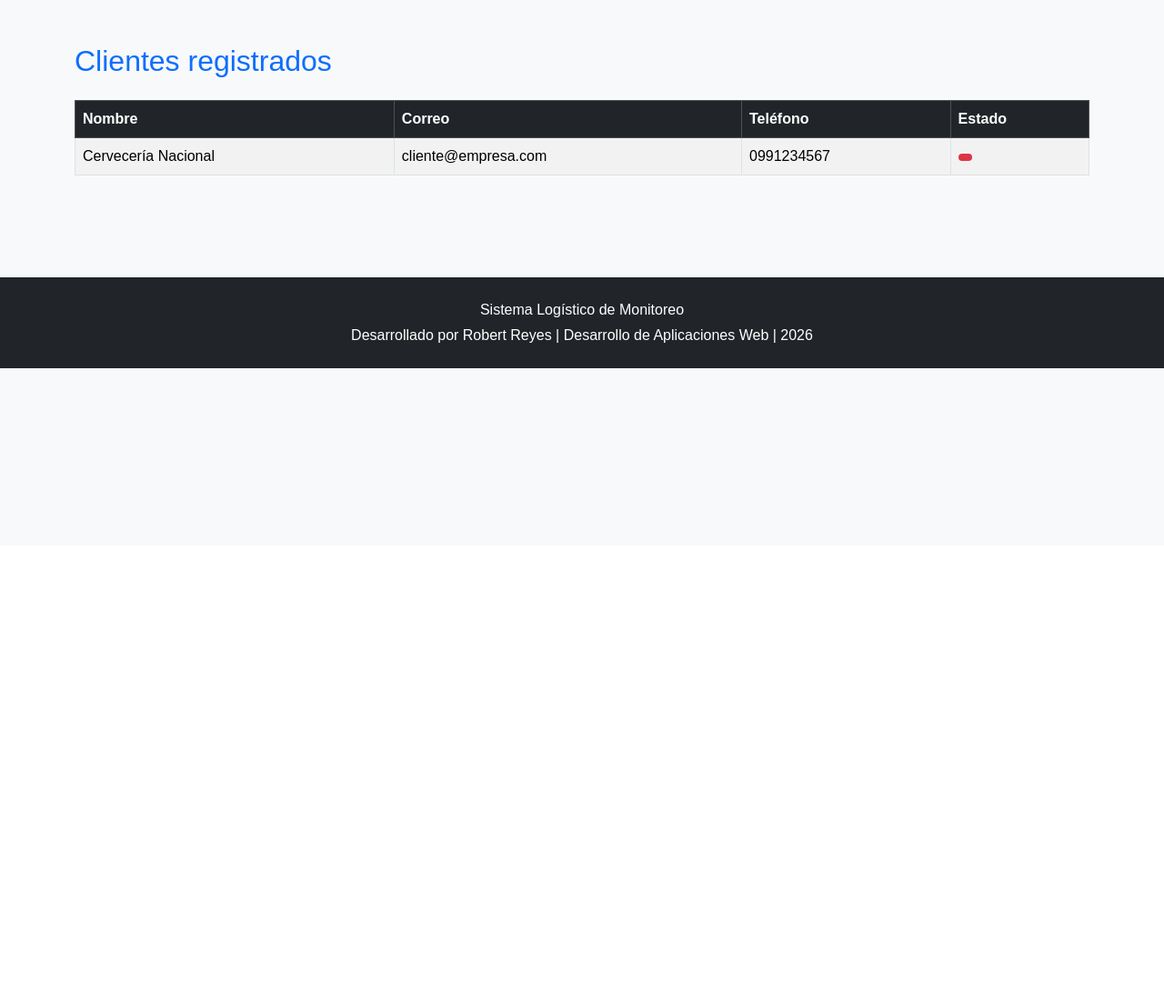
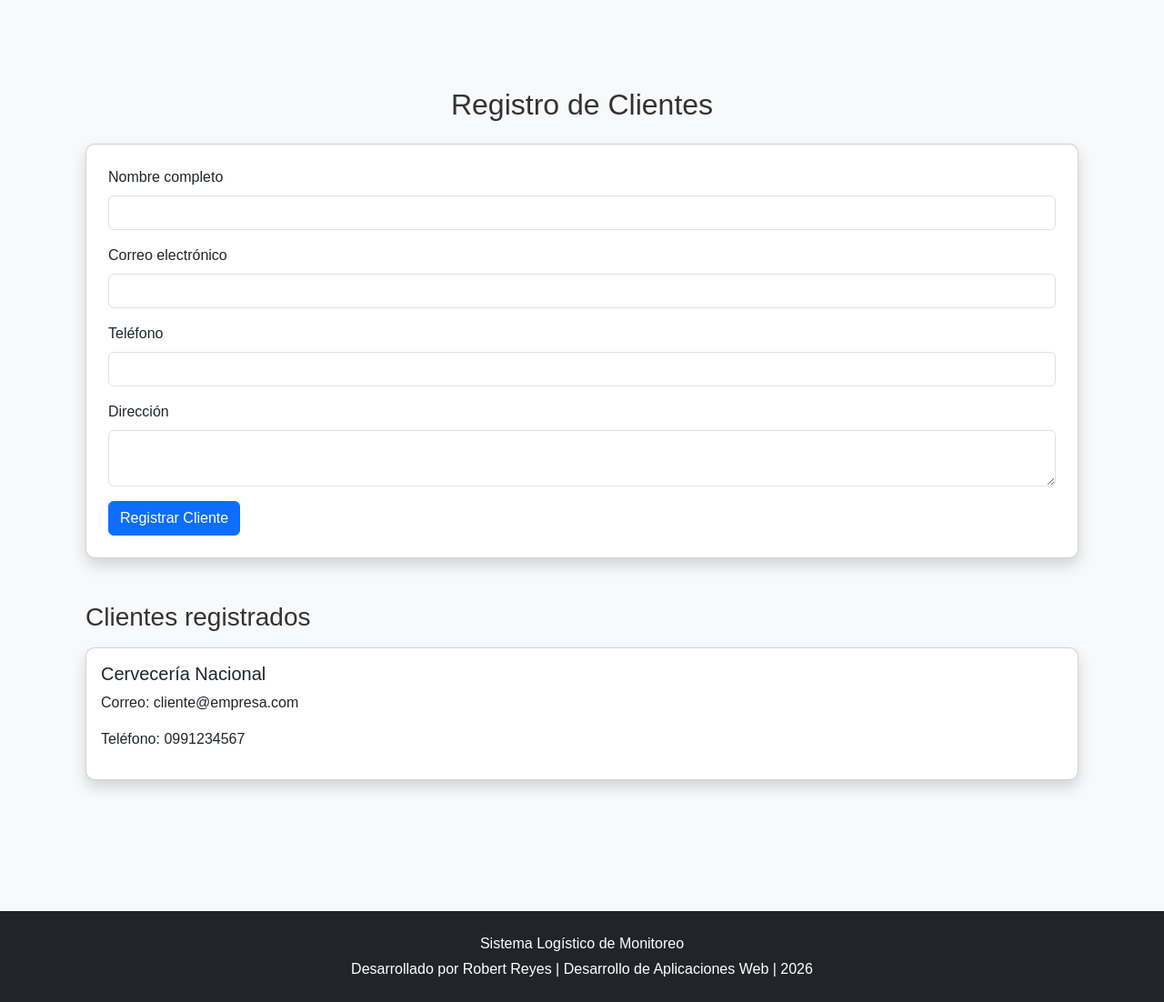
Before and after one commit to RobertReyes-UEA/2026-DESARROLLO-DE-APLICACIONES-WEB, a Flask app: page /clientes in a window 1280 px wide. Shown: the part 200-1302 px from the top of the page at 91% size. Before the commit the page ends 605 px from the top, so only its background shows below. Run offline with Flask 3, Linux system fonts and the light colour scheme.

Commit message:
Refactor clientes.html layout and form structure

```diff
--- a/templates/clientes.html
+++ b/templates/clientes.html
@@ -1,82 +1,85 @@
 {% extends "base.html" %}
-
-{% block title %}
-Clientes
-{% endblock %}
-
 
 {% block content %}
 
-<h2 class="text-primary mb-4">
+<div class="container my-5">
 
-    Clientes registrados
+    <h2 class="text-center mb-4">
+        Registro de Clientes
+    </h2>
 
-</h2>
+    <div class="card shadow p-4">
 
+        <form method="POST">
 
-<div class="table-responsive">
+            {{ form.hidden_tag() }}
 
-<table class="table table-striped table-bordered">
+            <div class="mb-3">
+                {{ form.nombre.label(class="form-label") }}
+                {{ form.nombre(class="form-control") }}
 
-<thead class="table-dark">
+                {% for error in form.nombre.errors %}
+                    <div class="text-danger">{{ error }}</div>
+                {% endfor %}
+            </div>
 
-<tr>
+            <div class="mb-3">
+                {{ form.correo.label(class="form-label") }}
+                {{ form.correo(class="form-control") }}
 
-    <th>Nombre</th>
-    <th>Correo</th>
-    <th>Teléfono</th>
-    <th>Estado</th>
+                {% for error in form.correo.errors %}
+                    <div class="text-danger">{{ error }}</div>
+                {% endfor %}
+            </div>
 
-</tr>
+            <div class="mb-3">
+                {{ form.telefono.label(class="form-label") }}
+                {{ form.telefono(class="form-control") }}
 
-</thead>
+                {% for error in form.telefono.errors %}
+                    <div class="text-danger">{{ error }}</div>
+                {% endfor %}
+            </div>
 
+            <div class="mb-3">
+                {{ form.direccion.label(class="form-label") }}
+                {{ form.direccion(class="form-control") }}
 
-<tbody>
+                {% for error in form.direccion.errors %}
+                    <div class="text-danger">{{ error }}</div>
+                {% endfor %}
+            </div>
 
-{% for cliente in clientes %}
+            <button class="btn btn-primary">
+                Registrar Cliente
+            </button>
 
-<tr>
+        </form>
 
-    <td>
-        {{ cliente.nombre }}
-    </td>
+    </div>
 
-    <td>
-        {{ cliente.correo|lower }}
-    </td>
+    <h3 class="mt-5">
+        Clientes registrados
+    </h3>
 
-    <td>
-        {{ cliente.telefono }}
-    </td>
+    {% for cliente in clientes %}
 
-    <td>
+    <div class="card p-3 mt-3 shadow">
 
-        {% if cliente.estado == "Activo" %}
+        <h5>{{ cliente.nombre }}</h5>
 
-            <span class="badge bg-success">
-                {{ cliente.estado }}
-            </span>
+        <p>
+            Correo: {{ cliente.correo }}
+        </p>
 
-        {% else %}
+        <p>
+            Teléfono: {{ cliente.telefono }}
+        </p>
 
-            <span class="badge bg-danger">
-                {{ cliente.estado }}
-            </span>
+    </div>
 
-        {% endif %}
-
-    </td>
-
-</tr>
-
-{% endfor %}
-
-</tbody>
-
-</table>
+    {% endfor %}
 
 </div>
 
-
 {% endblock %}
```
